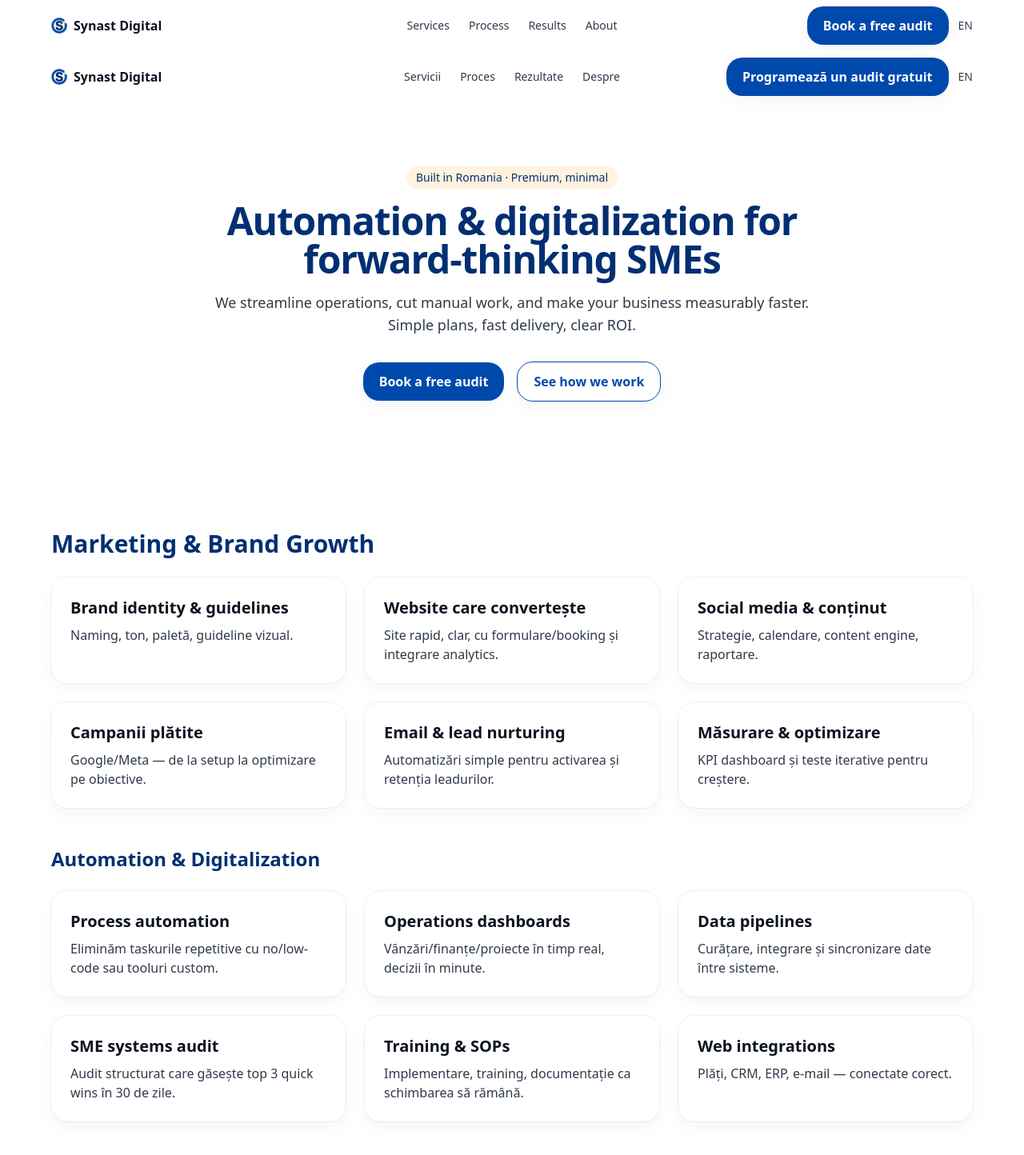
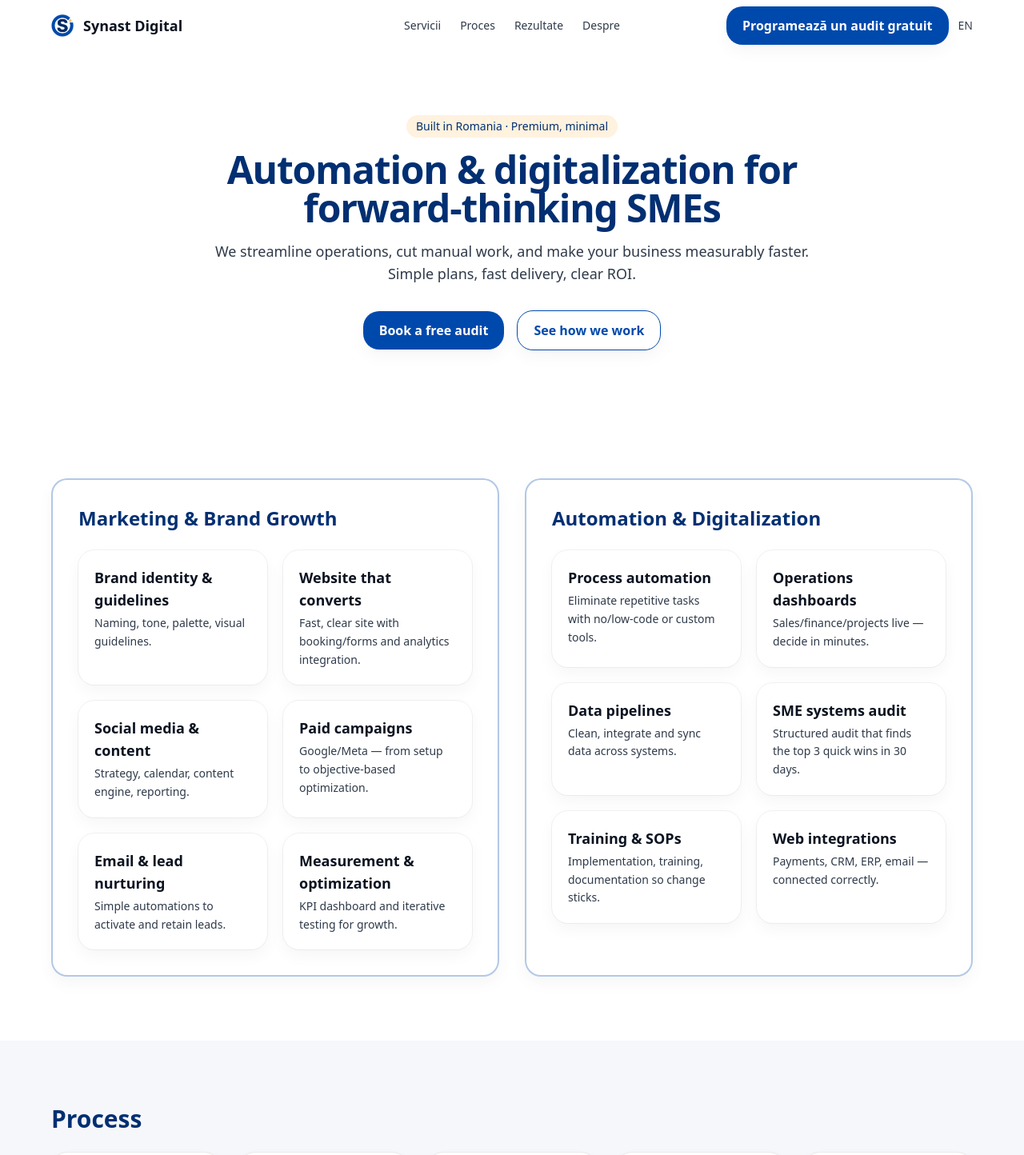
Before and after one commit to stefitx/synast_webpage, a Next.js app: page /ro in a window 1280 px wide. Shown: the top 1444 px of the page at 80% size. Built offline with nearby package versions, Linux system fonts and the light colour scheme.

Commit message:
modifications

```diff
--- a/app/layout.tsx
+++ b/app/layout.tsx
@@ -1,3 +1,4 @@
+// app/layout.tsx
 import './globals.css'
 import Navbar from '@/components/Navbar'
 import Footer from '@/components/Footer'
--- a/app/ro/layout.tsx
+++ b/app/ro/layout.tsx
@@ -15,14 +15,8 @@ const roLabels = {
   cta: 'Programează un audit gratuit',
 }
 
-export default function RootLayout({ children }: { children: React.ReactNode }) {
-  return (
-    <html lang="ro">
-      <body className="font-sans">
-        <Navbar base="/ro" labels={roLabels} />
-        {children}
-        <Footer />
-      </body>
-    </html>
-  )
-}
+export default function RoLayout({ children }: { children: React.ReactNode }) {
+	// No <html> or <body> here; the root layout already provides them.
+	// We also don't render Navbar/Footer here—root layout will do that for both locales.
+	return <main lang="ro">{children}</main>;
+  }
--- a/app/ro/page.tsx
+++ b/app/ro/page.tsx
@@ -2,6 +2,7 @@ import Section from '@/components/Section'
 import Testimonial from '@/components/Testimonial'
 import { Metric } from '@/components/Metrics'
 import Link from 'next/link'
+import Pillar from '@/components/Pillar'
 
 export default function HomePage() {
   return (
@@ -24,39 +25,33 @@ export default function HomePage() {
       </Section>
 
 {/* Services */}
+
+
 <Section id="services">
-  <h2 className="text-3xl font-semibold text-blue-900">Marketing & Brand Growth</h2>
-  <div className="mt-6 grid gap-6 md:grid-cols-3">
-    {[
-      { title: 'Brand identity & guidelines', desc: 'Naming, ton, paletă, guideline vizual.' },
-      { title: 'Website care convertește', desc: 'Site rapid, clar, cu formulare/booking și integrare analytics.' },
-      { title: 'Social media & conținut', desc: 'Strategie, calendare, content engine, raportare.' },
-      { title: 'Campanii plătite', desc: 'Google/Meta — de la setup la optimizare pe obiective.' },
-      { title: 'Email & lead nurturing', desc: 'Automatizări simple pentru activarea și retenția leadurilor.' },
-      { title: 'Măsurare & optimizare', desc: 'KPI dashboard și teste iterative pentru creștere.' },
-    ].map(s => (
-      <div key={s.title} className="card card-hover p-6">
-        <div className="text-xl font-semibold">{s.title}</div>
-        <p className="mt-2 text-ink-600">{s.desc}</p>
-      </div>
-    ))}
-  </div>
+  <div className="grid gap-8 md:grid-cols-2 items-stretch">
+    <Pillar
+      title="Marketing & Brand Growth"
+      items={[
+        { title: 'Brand identity & guidelines', desc: 'Naming, tone, palette, visual guidelines.' },
+        { title: 'Website that converts', desc: 'Fast, clear site with booking/forms and analytics integration.' },
+        { title: 'Social media & content', desc: 'Strategy, calendar, content engine, reporting.' },
+        { title: 'Paid campaigns', desc: 'Google/Meta — from setup to objective-based optimization.' },
+        { title: 'Email & lead nurturing', desc: 'Simple automations to activate and retain leads.' },
+        { title: 'Measurement & optimization', desc: 'KPI dashboard and iterative testing for growth.' },
+      ]}
+    />
 
-  <h3 className="mt-12 text-2xl font-semibold text-blue-900">Automation & Digitalization</h3>
-  <div className="mt-6 grid gap-6 md:grid-cols-3">
-    {[
-      { title: 'Process automation', desc: 'Eliminăm taskurile repetitive cu no/low-code sau tooluri custom.' },
-      { title: 'Operations dashboards', desc: 'Vânzări/finanțe/proiecte în timp real, decizii în minute.' },
-      { title: 'Data pipelines', desc: 'Curățare, integrare și sincronizare date între sisteme.' },
-      { title: 'SME systems audit', desc: 'Audit structurat care găsește top 3 quick wins în 30 de zile.' },
-      { title: 'Training & SOPs', desc: 'Implementare, training, documentație ca schimbarea să rămână.' },
-      { title: 'Web integrations', desc: 'Plăți, CRM, ERP, e-mail — conectate corect.' },
-    ].map(s => (
-      <div key={s.title} className="card card-hover p-6">
-        <div className="text-xl font-semibold">{s.title}</div>
-        <p className="mt-2 text-ink-600">{s.desc}</p>
-      </div>
-    ))}
+    <Pillar
+      title="Automation & Digitalization"
+      items={[
+        { title: 'Process automation', desc: 'Eliminate repetitive tasks with no/low-code or custom tools.' },
+        { title: 'Operations dashboards', desc: 'Sales/finance/projects live — decide in minutes.' },
+        { title: 'Data pipelines', desc: 'Clean, integrate and sync data across systems.' },
+        { title: 'SME systems audit', desc: 'Structured audit that finds the top 3 quick wins in 30 days.' },
+        { title: 'Training & SOPs', desc: 'Implementation, training, documentation so change sticks.' },
+        { title: 'Web integrations', desc: 'Payments, CRM, ERP, email — connected correctly.' },
+      ]}
+    />
   </div>
 </Section>
 
--- a/components/Navbar.tsx
+++ b/components/Navbar.tsx
@@ -1,31 +1,29 @@
-// components/Navbar.tsx
 'use client'
 import Link from 'next/link'
 import Image from 'next/image'
 import { usePathname } from 'next/navigation'
 
-type Labels = { services: string; process: string; results: string; about: string; cta: string }
-
-export default function Navbar({
-  base = '',                 // '' for EN home, '/ro' for Romanian pages
-  labels = { services: 'Services', process: 'Process', results: 'Results', about: 'About', cta: 'Book a free audit' }
-}: { base?: string; labels?: Labels }) {
-
+export default function Navbar() {
   const pathname = usePathname()
   const isRO = pathname.startsWith('/ro')
+  const base = isRO ? '/ro' : ''
+
+  const labels = isRO
+    ? { services: 'Servicii', process: 'Proces', results: 'Rezultate', about: 'Despre', cta: 'Programează un audit gratuit', langToggle: 'EN' }
+    : { services: 'Services', process: 'Process', results: 'Results', about: 'About', cta: 'Book a free audit', langToggle: 'RO' }
 
   return (
     <header className="sticky top-0 z-50 backdrop-blur bg-white/60">
-      {/* 3-column grid keeps links perfectly centered */}
+      {/* 3 columns: left logo, center nav, right CTA/language */}
       <div className="container grid h-16 grid-cols-3 items-center">
-        {/* Left: Logo/brand */}
-        <Link href={`${base || '/'}`} className="flex items-center gap-2 font-semibold">
-          {/* Add /public/logo.png (see step 5) */}
-          <Image src="/logo.png" alt="Synast Digital" width={20} height={20} className="rounded-sm" />
-          <span>Synast Digital</span>
+        {/* Left: Logo + wordmark */}
+        <Link href={`${base || '/'}`} className="flex items-center gap-3 font-semibold">
+          {/* 🔵 Make logo bigger: bump width/height to 28 (or 32 if you want) */}
+          <Image src="/logo.png" alt="Synast Digital" width={28} height={28} className="rounded-sm" priority />
+          <span className="text-lg">Synast Digital</span>
         </Link>
 
-        {/* Center: Nav, now linking to HOME + hash so it works from /contact */}
+        {/* Center: section links that work from any route */}
         <nav className="hidden md:flex justify-center gap-6">
           <Link href={`${base}/#services`} className="footer-link">{labels.services}</Link>
           <Link href={`${base}/#process`} className="footer-link">{labels.process}</Link>
@@ -36,7 +34,7 @@ export default function Navbar({
         {/* Right: CTA + language toggle */}
         <div className="flex justify-end items-center gap-3">
           <Link href={`${base}/contact`} className="btn btn-primary">{labels.cta}</Link>
-          <Link href={isRO ? '/' : '/ro'} className="footer-link">{isRO ? 'EN' : 'RO'}</Link>
+          <Link href={isRO ? '/' : '/ro'} className="footer-link">{labels.langToggle}</Link>
         </div>
       </div>
     </header>
--- /dev/null
+++ b/components/Pillar.tsx
@@ -0,0 +1,25 @@
+type Item = { title: string; desc: string }
+
+export default function Pillar({
+  title,
+  items,
+}: {
+  title: string
+  items: Item[]
+}) {
+  return (
+    <div className="h-full rounded-2xl border-2 border-blue-700/30 bg-white p-6 md:p-8 shadow-soft">
+      <h3 className="text-2xl font-semibold text-blue-900">{title}</h3>
+
+      {/* Items grid reads vertically on mobile, 2 columns on desktop */}
+      <div className="mt-6 grid gap-5 sm:grid-cols-2">
+        {items.map((s) => (
+          <div key={s.title} className="card card-hover p-5">
+            <div className="text-lg font-semibold">{s.title}</div>
+            <p className="mt-1 text-ink-600 text-sm leading-relaxed">{s.desc}</p>
+          </div>
+        ))}
+      </div>
+    </div>
+  )
+}
--- a/components/Section.tsx
+++ b/components/Section.tsx
@@ -8,8 +8,8 @@ type SectionProps = React.PropsWithChildren<{
 
 export default function Section({ id, alt = false, className = '', children }: SectionProps) {
   return (
-    // add scroll-mt classes
 <section id={id} className={`${alt ? 'section-alt' : 'section'} scroll-mt-24 md:scroll-mt-28 ${className}`}>
+
 
       <div className="container">{children}</div>
     </section>
```
Also changed, not shown: 2 other files (tests, documents, lock files or other folders).
